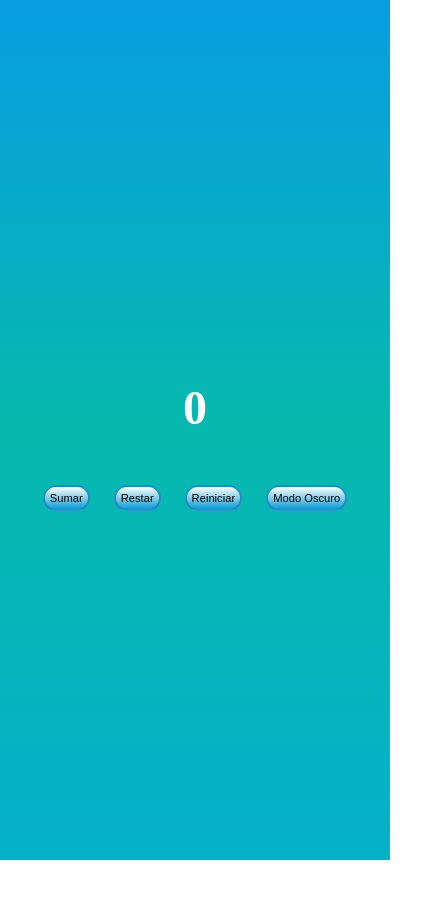
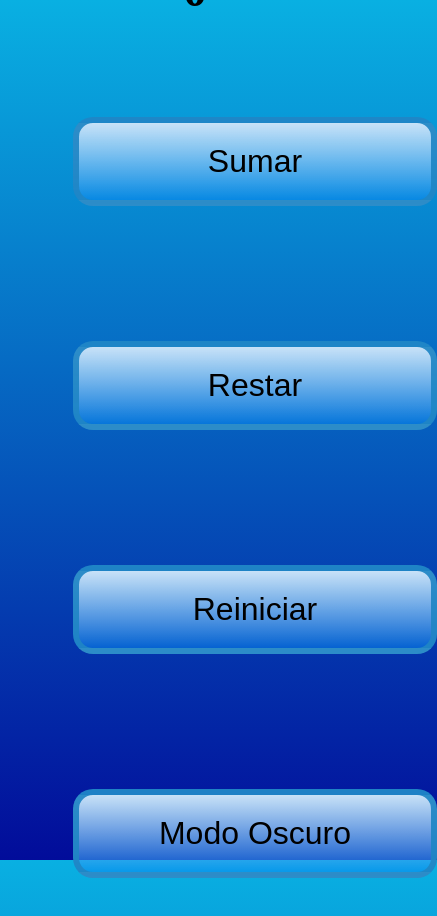
Before and after one commit to JoaquinCalligaro/Contador, a plain HTML site: page index.html in a window 390 px wide. Shown: the whole page, 437 px wide, since content can reach past the window. Before the commit the page ends 860 px from the top, so only its background shows below. Drawn offline with Linux system fonts and the light colour scheme.

Commit message:
Add responsive styles for small screens

```diff
--- a/style.css
+++ b/style.css
@@ -5,31 +5,30 @@ body {
   justify-content: center;
   align-items: center;
   height: 100vh;
-  background: linear-gradient(#089de2, #06b9ad, #05b0ca);
+  background: linear-gradient(#09b0e2, #020c9a);
 }
 
 /* propiedades contador */
 .contador h1 {
-  font-size: 3rem;
+  font-size: 8rem;
   margin: 40px;
-  color: #fff;
+  color: #000;
 }
 
 /* propiedades de los botones */
 
 .botones button {
-  padding: 5px;
-  margin: 10px;
+  padding: 20px;
+  margin: 60px;
   border-radius: 20px;
-  /* border-color: rgba(18, 179, 191, 0.667); */
-  font-size: 0.7rem;
-  background: linear-gradient(#ffffff, #0788f18d);
-  border: 2px solid #2086c5eb;
+  font-size: 3rem;
+  background: linear-gradient(#c8e2f7, #0788f18d);
+  border: 6px solid #2086c5eb;
 }
 
 .botones button:hover {
   background-color: rgb(0, 165, 254);
-  box-shadow: 2px 2px 5px rgba(1, 68, 109, 0.922);
+  box-shadow: 2px 2px 5px rgba(3, 15, 255, 0.922);
 }
 
 .modo-oscuro {
@@ -44,9 +43,28 @@ body {
 .modo-oscuro .botones button {
   background: linear-gradient(#000000, #00103e);
   color: white;
-  border: 2px solid #080094c3;
+  border: 12px solid #080094c3;
 }
 
 .modo-oscuro .botones button:hover {
   background-color: #000000;
 }
+
+/* Estilos solo para pantallas pequeñas (celulares) */
+
+@media (max-width: 480px) {
+  .contador h1 {
+    font-size: 3rem;
+  }
+
+  .botones {
+    display: flex;
+    flex-direction: column;
+    gap: 15px;
+  }
+
+  .botones button {
+    font-size: 2rem;
+    width: 100%;
+  }
+}
```
